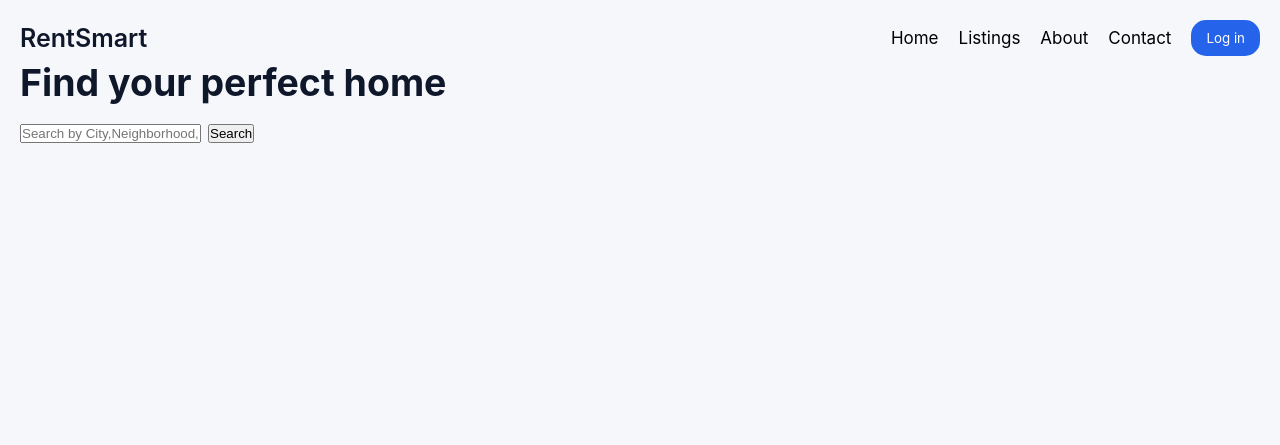
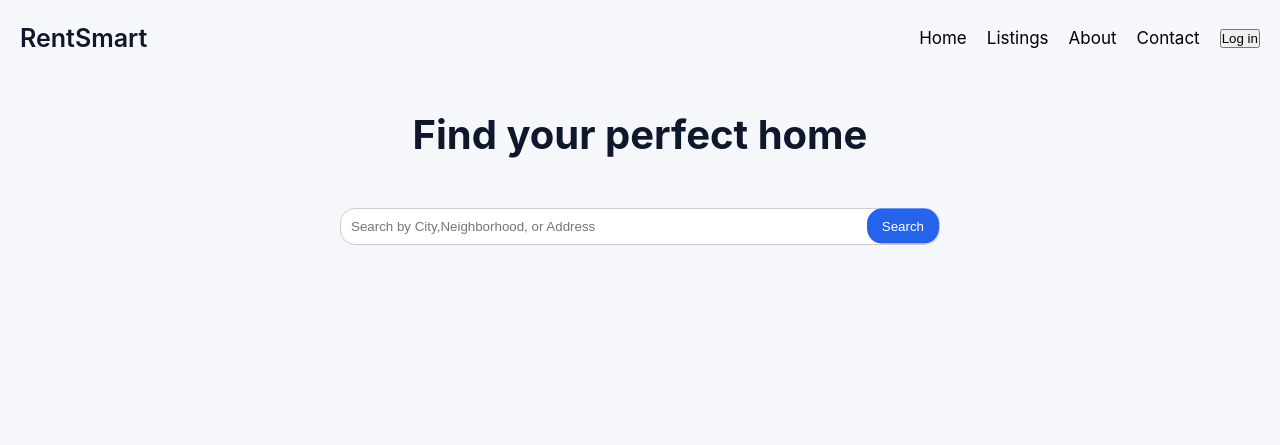
Before and after one commit to jibrilMaygag/RentSmart, a PHP site: page /structure/index.html in a window 1280 px wide. Shown: the top 445 px of the page. Run offline with PHP 8.4, Linux system fonts and the light colour scheme.

Commit message:
add styles for hero section

```diff
--- a/assets/css/style.css
+++ b/assets/css/style.css
@@ -7,8 +7,8 @@
   --shadow: 0 6px 18px rgba(15, 23, 42, 0.08);
   --primary: #2563eb;
   --primary-darker: #1e40af;
-  font-family: "Inter", ui-sans-serif, system-ui, -apple-system, "Segoe UI",
-    Roboto, "Helvetica Neue", Arial;
+  --border-radius: 1.5rem;
+  font-family: "Inter", ui-sans-serif, system-ui, -apple-system, "Segoe UI", Roboto, "Helvetica Neue", Arial;
 }
 
 * {
@@ -29,24 +29,32 @@ body {
   margin: 2rem;
 }
 
+.btn {
+  border: none;
+  padding: 1rem 1.5rem;
+  border-radius: var(--border-radius);
+  color: white;
+}
+
+.btn--primary {
+  background-color: var(--primary);
+}
+
 .header {
   display: flex;
   justify-content: space-between;
 }
-
 .header__nav {
   display: flex;
   align-items: center;
   gap: 2rem;
 }
-
 .header__list {
   display: flex;
   gap: 2rem;
   font-size: 1.7rem;
   list-style: none;
 }
-
 .header__item a,
 .header__item a:active {
   text-decoration: none;
@@ -54,27 +62,57 @@ body {
   font-family: inherit;
   transition: opacity 0.2s ease;
 }
-
 .header__item a:hover {
   opacity: 0.8;
 }
-
 .header .logo {
   font-weight: 600;
 }
-
 .header .login {
-  padding: 1rem 1.5rem;
-  border-radius: 1.5rem;
-  background-color: var(--primary);
-  color: #fff;
-  border: none;
-  font-family: inherit;
   transition: background 0.3s ease, transform 0.2s ease, box-shadow 0.2s ease;
 }
-
 .header .login:hover {
   background-color: var(--primary-darker);
   box-shadow: 0 1rem 2rem rgba(37, 99, 235, 0.25);
   transform: translateY(-2px);
 }
+
+.hero {
+  height: 40vh;
+  width: 100%;
+  max-width: 60rem;
+  text-align: center;
+  margin: 0 auto;
+}
+.hero__search-container {
+  position: relative;
+  margin-top: 5rem;
+}
+.hero__heading {
+  font-size: 4rem;
+  margin-bottom: 4rem;
+}
+.hero__input {
+  width: 100%;
+  padding: 1rem 3rem 1rem 1rem;
+  border-radius: var(--border-radius);
+  outline: none;
+  border: 1px solid #ccc;
+  transition: all 0.3s ease;
+}
+.hero__input[type=text]:focus {
+  border-color: var(--accent);
+  box-shadow: 0 0 0 3px rgba(79, 70, 229, 0.2);
+}
+.hero__search {
+  position: absolute;
+  top: 60%;
+  right: 0.1rem;
+  transform: translateY(53%);
+  cursor: pointer;
+  transition: all 0.2s ease;
+}
+.hero__search:hover {
+  background: var(--primary-darker);
+  transform: translateY(55%) scale(1.05);
+}
```
Also changed, not shown: package-lock.json (added), 1 other file.
